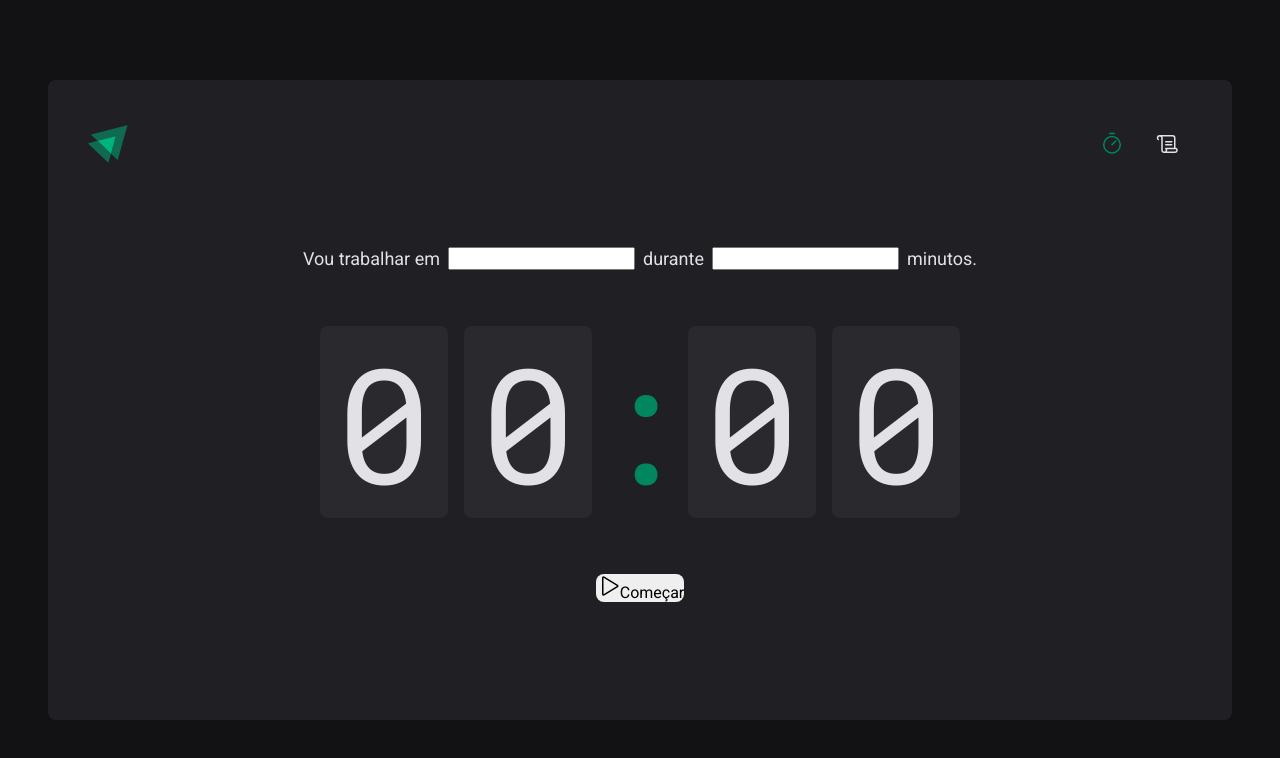
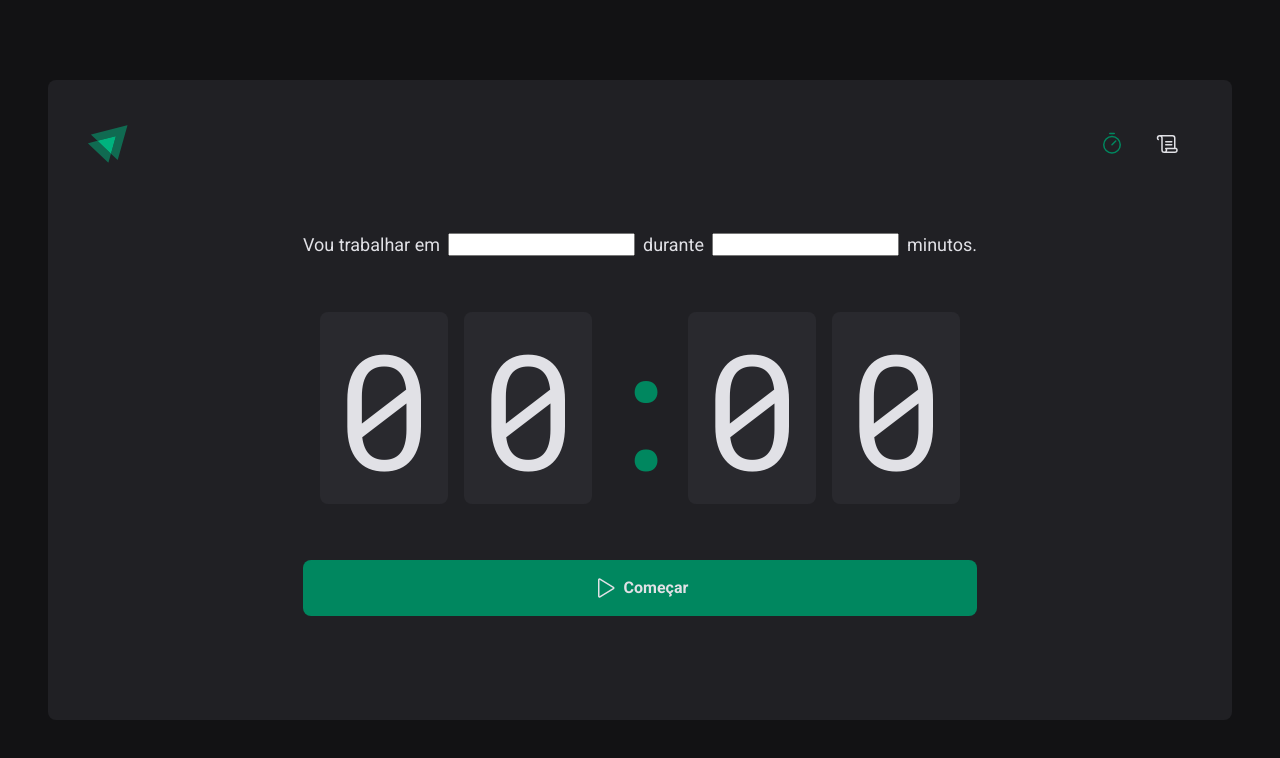
Before and after one commit to EmanuelQuintino/Ignite-Timer, a React (Vite) app: page / in a window 1280 px wide. Shown: the top 758 px of the page. Built offline with nearby package versions, Linux system fonts and the light colour scheme.

Commit message:
add form button style

```diff
--- a/src/pages/Home/index.tsx
+++ b/src/pages/Home/index.tsx
@@ -4,6 +4,7 @@ import {
   FormContainer,
   HomeContainer,
   Separator,
+  StartCountdownButton,
 } from "./style";
 
 export function Home() {
@@ -30,10 +31,10 @@ export function Home() {
           <span>0</span>
         </CountdownContainer>
 
-        <button type="submit" form="formTask">
+        <StartCountdownButton type="submit" form="formTask">
           <Play size={24} />
           Começar
-        </button>
+        </StartCountdownButton>
       </form>
     </HomeContainer>
   );
--- a/src/pages/Home/style.ts
+++ b/src/pages/Home/style.ts
@@ -48,3 +48,26 @@ export const Separator = styled.div`
   justify-content: center;
   overflow: hidden;
 `;
+
+export const StartCountdownButton = styled.button`
+  width: 100%;
+  padding: 1.6rem;
+  border-radius: 8px;
+  display: flex;
+  align-items: center;
+  justify-content: center;
+  gap: 0.8rem;
+  font-weight: bold;
+  color: ${({ theme }) => theme["gray-100"]};
+  background: ${({ theme }) => theme["green-500"]};
+  transition: background 100ms;
+
+  &:disabled {
+    opacity: 0.7;
+    cursor: not-allowed;
+  }
+
+  &:not(:disabled):hover {
+    background: ${({ theme }) => theme["green-700"]};
+  }
+`;
```
Also changed, not shown: src/styles/global.ts (line endings or trailing spaces).
